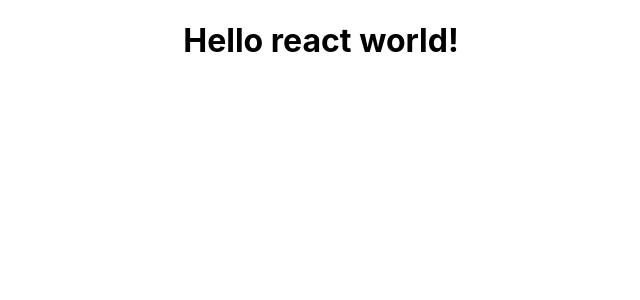
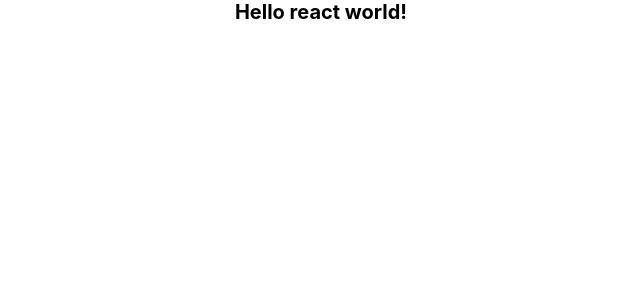
Before and after one commit to mrslvs/invoicing, a React (Create React App) app in the folder frontend/: page / in a window 1280 px wide. Shown: the top 300 px of the page, without its empty margins (319-959 px from the left). Built offline with nearby package versions, Linux system fonts and the light colour scheme.

Commit message:
add general styling

```diff
--- a/frontend/src/index.css
+++ b/frontend/src/index.css
@@ -1,13 +1,25 @@
+* {
+  margin: 0;
+  padding: 0;
+  box-sizing: border-box;
+}
+
+html {
+  /* set font size to 10px */
+  font-size: 62.5%;
+  font-family: Montserrat, "Lucida Sans", "Lucida Sans Regular", "Lucida Grande",
+    "Lucida Sans Unicode", Geneva, Verdana, sans-serif;
+}
+
 body {
-  margin: 0;
-  font-family: -apple-system, BlinkMacSystemFont, 'Segoe UI', 'Roboto', 'Oxygen',
-    'Ubuntu', 'Cantarell', 'Fira Sans', 'Droid Sans', 'Helvetica Neue',
+  font-family: -apple-system, BlinkMacSystemFont, "Segoe UI", "Roboto", "Oxygen",
+    "Ubuntu", "Cantarell", "Fira Sans", "Droid Sans", "Helvetica Neue",
     sans-serif;
   -webkit-font-smoothing: antialiased;
   -moz-osx-font-smoothing: grayscale;
 }
 
 code {
-  font-family: source-code-pro, Menlo, Monaco, Consolas, 'Courier New',
+  font-family: source-code-pro, Menlo, Monaco, Consolas, "Courier New",
     monospace;
 }
```
